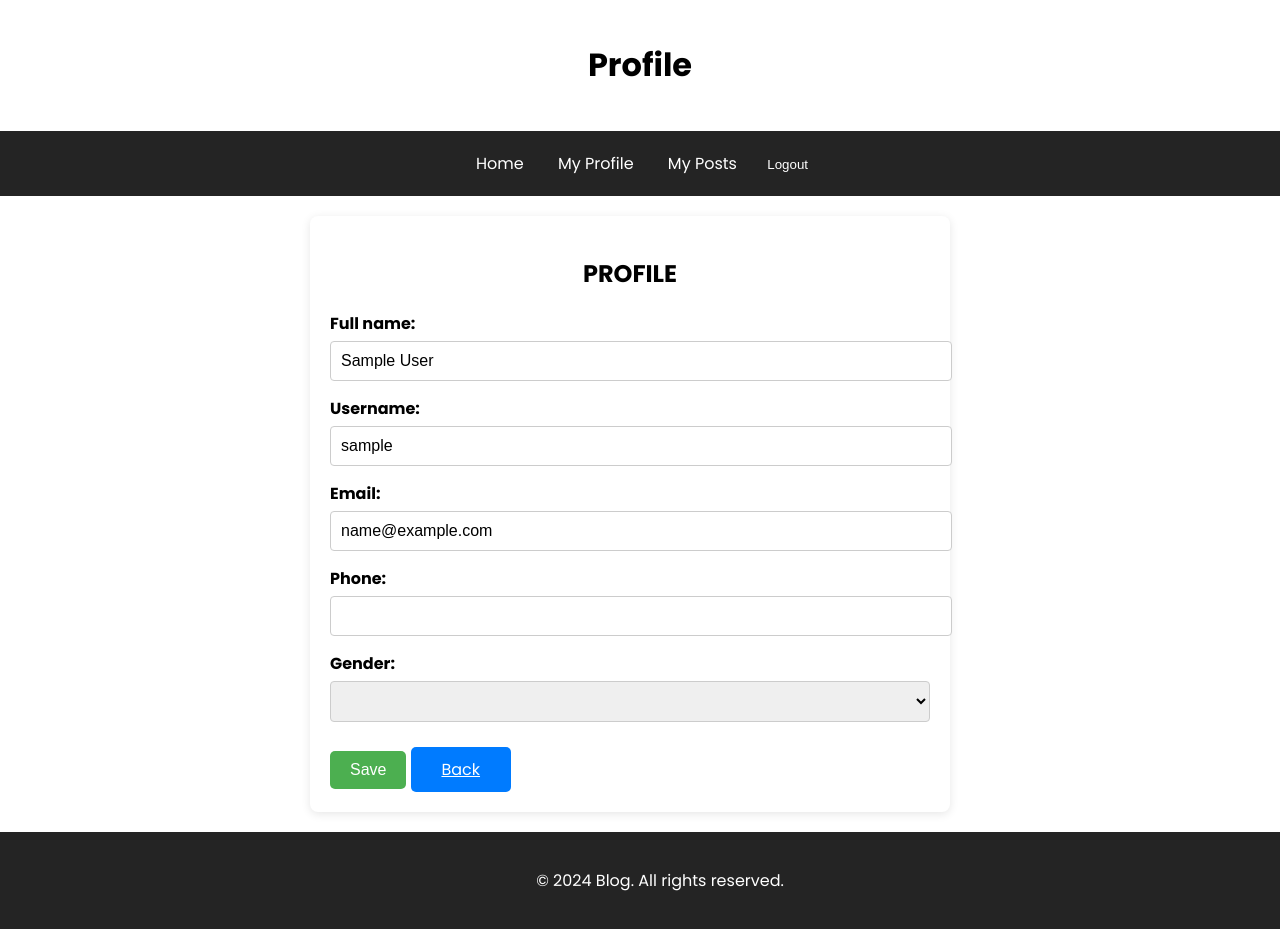
After one commit to YIlyaA/Django_projects, a Django app: page /account/profile/ in a window 1280 px wide. The commit adds this page. Run offline with Django 5.2, Linux system fonts and the light colour scheme; the visitor is signed in with stand-in values (Sample User, id 1).

Commit message:
user profile created, updating data

```diff
--- /dev/null
+++ b/blog/static/js/script.js
@@ -0,0 +1,17 @@
+function confirmDelete(event) {
+    if (!confirm("Are you sure you want to delete this item?")) {    // confirmation of deletion
+        event.preventDefault();
+    }
+}
+
+function confirmLogout(event) {
+    if (!confirm("Are you sure you want to logout?")) {    // confirmation of deletion
+        event.preventDefault();
+    }
+}
+
+function confirmUpdateProfile(event) {
+    if (!confirm("Are you sure you want to update profile?")) {    // confirmation of deletion
+        event.preventDefault();
+    }
+}
--- a/blog/users/forms.py
+++ b/blog/users/forms.py
@@ -2,6 +2,7 @@
 from django import forms
 from django.contrib.auth.forms import UserCreationForm, AuthenticationForm
 from django.contrib.auth import get_user_model
+from django.contrib.auth.forms import UserChangeForm
 
 
 User = get_user_model()
@@ -11,11 +12,28 @@ class CustomUserCreationForm(UserCreationForm):
         model = User
         fields = ['email', 'full_name', 'username', 'phone', 'gender', 'password1', 'password2']
 
+class CustomUserProfileForm(UserChangeForm):
+    class Meta:
+        model = User
+        fields = ['full_name', 'username', 'email', 'phone', 'gender']
+
     def clean_gender(self):
         gender = self.cleaned_data.get('gender')
         if gender not in dict(User.GENDERS):
             raise forms.ValidationError("Invalid gender selection.")
         return gender
+
+    def clean_username(self):
+        username = self.cleaned_data.get('username')
+        if User.objects.exclude(id=self.instance.id).filter(username=username).exists():
+            raise forms.ValidationError("Custom user with this Username already exists.")
+        return username
+
+    def clean_email(self):
+        email = self.cleaned_data.get('email')
+        if User.objects.exclude(id=self.instance.id).filter(email=email).exists():
+            raise forms.ValidationError("An account with this email already exists.")
+        return email
 
 class CustomAuthenticationForm(AuthenticationForm):
     class Meta:
--- /dev/null
+++ b/blog/users/templates/users/profile.html
@@ -0,0 +1,50 @@
+{% extends "website/base.html" %}
+
+{% block content %}
+<style>
+    .container {
+        display: flex;
+        flex-direction: column; /* Stack elements vertically */
+        max-width: 600px; /* Set a maximum width for the form */
+        margin: 20px auto; /* Center the container */
+        padding: 20px; /* Padding around the container */
+        background-color: #fff; /* Background color */
+        border-radius: 8px; /* Rounded corners */
+        box-shadow: 0 2px 10px rgba(0, 0, 0, 0.1); /* Shadow effect */
+    }
+</style>
+<div class="container">
+    <h2>PROFILE</h2>
+    <form method="POST" action="{% url 'users:profile' %}">
+        {% csrf_token %}
+        <div class="form-group">
+            <label for="title">Full name:</label>
+            <input type="text" name="full_name" maxlength="100" value="{{ form.full_name.value }}" required>
+        </div>
+        <div class="form-group">
+            <label for="title">Username:</label>
+            <input type="text" name="username" maxlength="100" value="{{ form.username.value }}" required>
+        </div>
+        <div class="form-group">
+            <label for="email">Email:</label>
+            <input type="email" name="email" maxlength="100" value="{{ form.email.value }}" required>
+        </div>
+
+        <div class="form-group">
+            <label for="title">Phone:</label>
+            <input type="text" name="phone" maxlength="100" value="{{ form.phone.value }}" required>
+        </div>
+        <div class="form-group">
+            <label for="gender">Gender:</label>
+            <select name="gender" required>
+                <option value="{{ form.gender.value }}">{{ form.gender.value }}</option>
+                {% for value, display in genders %}
+                    <option value="{{ value }}">{{ display }}</option>
+                {% endfor %}
+            </select>
+        </div>
+        <button type="submit" class="btn save-btn" onclick="confirmUpdateProfile(event)">Save</button>
+        <a href="{% url 'website:myposts' %}" class="btn back-btn">Back</a>
+    </form>
+</div>
+{% endblock content %}
--- a/blog/users/urls.py
+++ b/blog/users/urls.py
@@ -7,4 +7,5 @@ urlpatterns = [
     path('login/', views.UserLoginView.as_view(), name='login'),
     path('register/', views.UserRegisterView.as_view(), name='register'),
     path('logout/', views.UserLogoutView.as_view(), name='logout'),
+    path('profile/', views.UserProfileView.as_view(), name='profile'),
 ]
--- a/blog/users/views.py
+++ b/blog/users/views.py
@@ -1,55 +1,81 @@
+from multiprocessing import context
 from django.contrib.auth.views import LoginView, LogoutView
 from django.contrib.auth import login
 from django.contrib.auth import get_user_model
-from django.views.generic import CreateView, TemplateView
-from .forms import CustomUserCreationForm
+from django.views.generic import CreateView, UpdateView
+from .forms import CustomUserCreationForm, CustomUserProfileForm
 from django.contrib import messages
 from django.urls import reverse_lazy
 from users.mixins import RedirectAuthenticatedUserMixin
+from django.contrib.auth.mixins import LoginRequiredMixin
 
 User = get_user_model()
 
+
 class UserLoginView(RedirectAuthenticatedUserMixin, LoginView):
-    template_name = 'users/login.html'
+    template_name = "users/login.html"
 
     def get_success_url(self):
-        return reverse_lazy('website:index')
+        return reverse_lazy("website:index")
 
     def form_valid(self, form):
-        messages.success(self.request, 'Login successful.')
+        messages.success(self.request, "Login successful.")
         return super().form_valid(form)
 
     def form_invalid(self, form):
-        messages.error(self.request, 'Invalid login credentials. Please try again.')
+        messages.error(self.request, "Invalid login credentials. Please try again.")
         return self.render_to_response(self.get_context_data(form=form))
-
 
 
 class UserRegisterView(RedirectAuthenticatedUserMixin, CreateView):
     models = User
-    template_name = 'users/register.html'
+    template_name = "users/register.html"
     form_class = CustomUserCreationForm
 
     def get_success_url(self):
-        return reverse_lazy('website:index')
+        return reverse_lazy("website:index")
 
     def form_valid(self, form):
         # form.save()                           # save the form
-        user = form.save()                 # save the form for user
-        login(self.request, user)               # if you want login user without login again
-        messages.success(self.request, 'Registration successful. Please log in.')
+        user = form.save()  # save the form for user
+        login(self.request, user)  # if you want login user without login again
+        messages.success(self.request, "Registration successful. Please log in.")
         return super().form_valid(form)
 
     def form_invalid(self, form):
-        messages.error(self.request, 'Invalid registrations credentials. Please try again.')
-        return self.render_to_response({'form': form})
-
+        messages.error(
+            self.request, "Invalid registrations credentials. Please try again."
+        )
+        return self.render_to_response({"form": form})
 
 
 class UserLogoutView(LogoutView):
     def get_success_url(self):
-        return reverse_lazy('users:login')
+        return reverse_lazy("users:login")
 
     def dispatch(self, request, *args, **kwargs):
         messages.success(request, "Successfully logged out.")
         return super().dispatch(request, *args, **kwargs)
+
+
+class UserProfileView(LoginRequiredMixin, UpdateView):
+    template_name = "users/profile.html"
+    form_class = CustomUserProfileForm
+    success_url = reverse_lazy("users:profile")
+
+    def get_object(self, queryset=None):
+        return self.request.user
+
+    def form_valid(self, form):
+        messages.success(self.request, "Profile updated successfully.")
+        return super().form_valid(form)
+
+    def form_invalid(self, form):
+        messages.error(self.request, "Error updating profile. Please try again.")
+        return self.render_to_response(self.get_context_data(form=form))
+
+    def get_context_data(self, **kwargs):
+        context = super().get_context_data(**kwargs)
+        context["title"] = "Profile"
+        context["genders"] = User.GENDERS
+        return context
--- a/blog/website/static/css/style.css
+++ b/blog/website/static/css/style.css
@@ -94,16 +94,16 @@ label {
     font-weight: bold; /* Bold text for labels */
 }
 
-input[type="text"], textarea {
+input[type="text"],
+input[type="email"],
+input[type="password"],
+input[type="tel"], /* Add other input types if needed */
+textarea {
     width: 100%; /* Full width for inputs */
     padding: 10px; /* Padding for inputs */
     border: 1px solid #ccc; /* Light border */
     border-radius: 4px; /* Rounded corners */
     font-size: 16px; /* Larger font size */
-}
-
-textarea {
-    resize: vertical; /* Allow vertical resizing */
 }
 
 
@@ -114,15 +114,26 @@ textarea {
 }
 
 .btn {
-    display: inline-block; /* Display button as block */
-    padding: 10px 20px; /* Padding for buttons */
+    display: inline-block; /* Make button inline block */
+    padding: 10px 20px; /* Padding for the buttons */
+    border-radius: 5px; /* Rounded corners */
+    border: none; /* Remove border */
+    color: white; /* White text */
+    cursor: pointer; /* Pointer cursor on hover */
     margin-top: 10px; /* Space above the button */
-    border-radius: 5px; /* Rounded corners for buttons */
-    background-color: #4CAF50; /* Green background for submit */
-    color: white; /* White text */
-    border: none; /* Remove border */
-    cursor: pointer; /* Pointer cursor on hover */
-    transition: background-color 0.3s; /* Smooth transition for hover */
+    text-align: center; /* Center text */
+    font-size: 16px; /* Font size */
+    transition: background-color 0.3s; /* Smooth transition */
+}
+
+.save-btn {
+    background-color: #4CAF50; /* Green background for Save */
+}
+
+.back-btn {
+    min-width: 60px;
+    min-height: 5px;
+    background-color: #007BFF; /* Blue background for Back */
 }
 
 .update-btn {
@@ -182,3 +193,12 @@ textarea {
     color: #cccccc1b; /* Grey color for disabled links */
     pointer-events: none; /* Disable click on disabled */
 }
+
+
+select {
+    width: 100%; /* Полная ширина для селекта */
+    padding: 10px; /* Отступы внутри селекта */
+    border: 1px solid #ccc; /* Светлый бордер */
+    border-radius: 4px; /* Закругление углов */
+    font-size: 16px; /* Размер шрифта */
+}
--- a/blog/website/templates/website/base.html
+++ b/blog/website/templates/website/base.html
@@ -12,7 +12,7 @@
     <title>Blogging Website</title>
     <link rel="stylesheet" href="{% static 'css/notifications.css' %}" />
     <script src="{% static 'js/notifications.js' %}"></script>
-    {% comment %} <script src="{% static 'js/script.js' %}"></script> {% endcomment %}
+    <script src="{% static 'js/script.js' %}"></script>
 </head>
     {% include "includes/notifications.html" %}
 
--- a/blog/website/templates/website/includes/nav.html
+++ b/blog/website/templates/website/includes/nav.html
@@ -1,9 +1,9 @@
 <nav>
     <a href="{% url "website:index" %}">Home</a>
-    <a href="#">My Profile</a>
+    <a href="{% url "users:profile" %}">My Profile</a>
     <a href="{% url "website:myposts" %}">My Posts</a>
     <form method="POST" action="{% url 'users:logout' %}" style="display:inline;">
         {% csrf_token %}
-        <button type="submit" style="background: none; border: none; color: #fff; cursor: pointer;">Logout</button>
+        <button type="submit" style="background: none; border: none; color: #fff; cursor: pointer;" onclick="confirmLogout(event)" >Logout</button>
     </form>
 </nav>
```
Also changed, not shown: blog/website/static/js/script.js (+11 -5 lines), blog/website/templates/website/myposts.html (+0 -7 lines).
